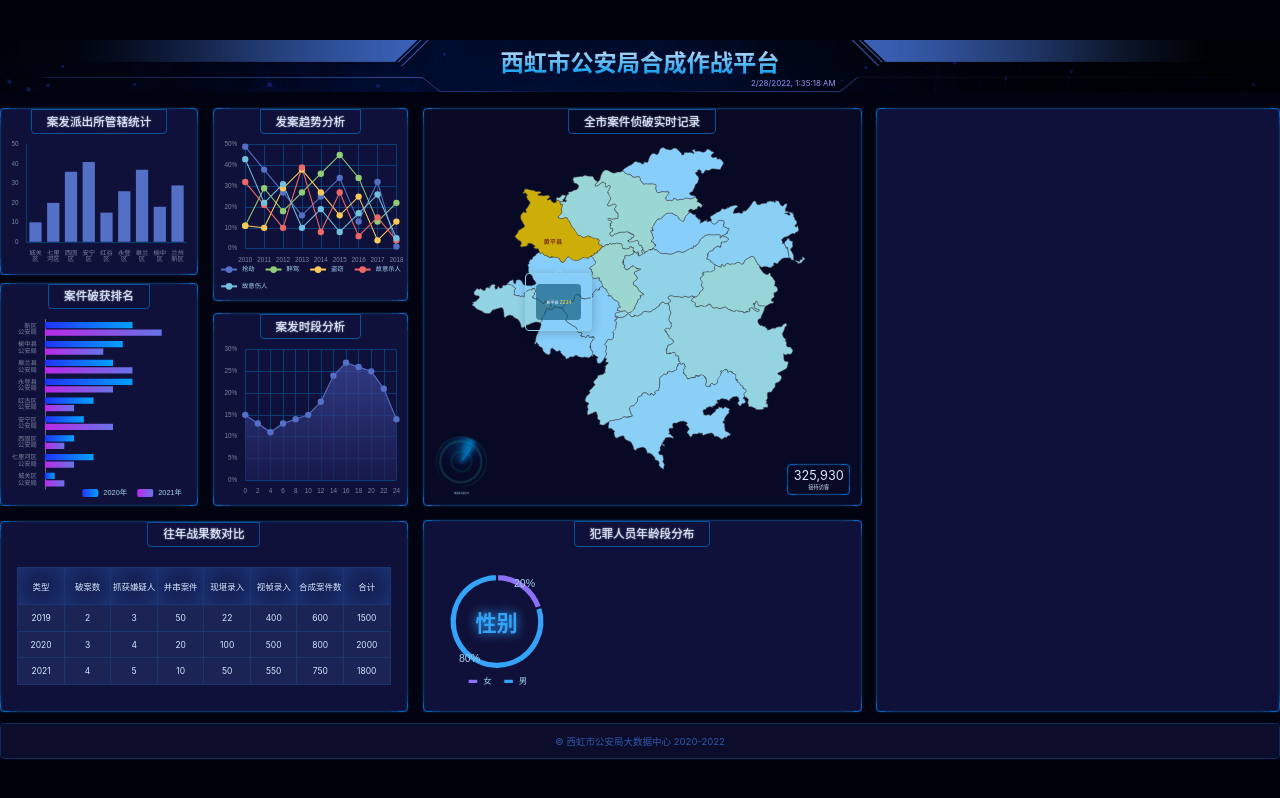
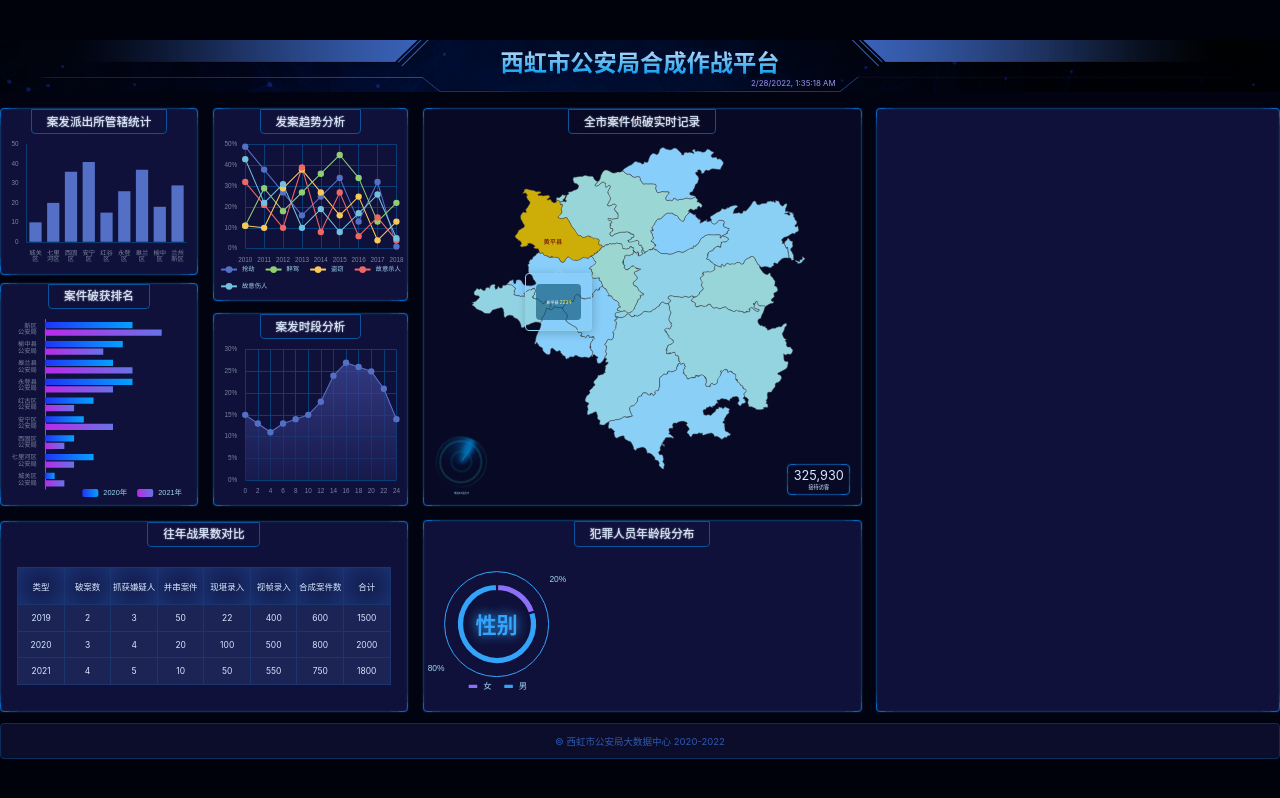
Before and after one commit to GeekyGuang/bigscreen, a React (Vite) app: page /#/ in a window 1280 px wide. Built offline with nearby package versions, Linux system fonts and the light colour scheme.

Commit message:
修改Chart7添加圆环

```diff
--- a/src/components/Chart_7.tsx
+++ b/src/components/Chart_7.tsx
@@ -29,12 +29,12 @@ export const Chart7 = () => {
           {
             name: '访问来源',
             type: 'pie',
-            radius: ['55%', '65%'],
+            radius: ['45%', '55%'],
             avoidLabelOverlap: false,
             label: {
               show: true,
-              position: 'inside',
-              textStyle: { color: '#a1d1f1', fontSize: px(20) },
+              position: 'outside',
+              textStyle: { color: '#a1d1f1', fontSize: px(16) },
               formatter(options) {
                 return options.value * 100 + '%'
               },
--- a/src/pages/home.scss
+++ b/src/pages/home.scss
@@ -144,7 +144,7 @@
         width: 100%;
         flex: 1;
         display: flex;
-        padding-bottom: px(30);
+        padding-bottom: px(20);
       }
       &-图1,
       &-图2,
@@ -164,6 +164,11 @@
           }
           > .text {
             position: absolute;
+            width: px(200);
+            height: px(200);
+            display: flex;
+            justify-content: center;
+            align-items: center;
             top: 50%;
             left: 50%;
             transform: translate(-50%, -50%);
@@ -171,6 +176,8 @@
             font-size: px(40);
             text-shadow: 0 0 px(20) #33a4fa;
             font-weight: bold;
+            border-radius: 50%;
+            border: 1px solid #33a4fa;
           }
         }
       }
```
